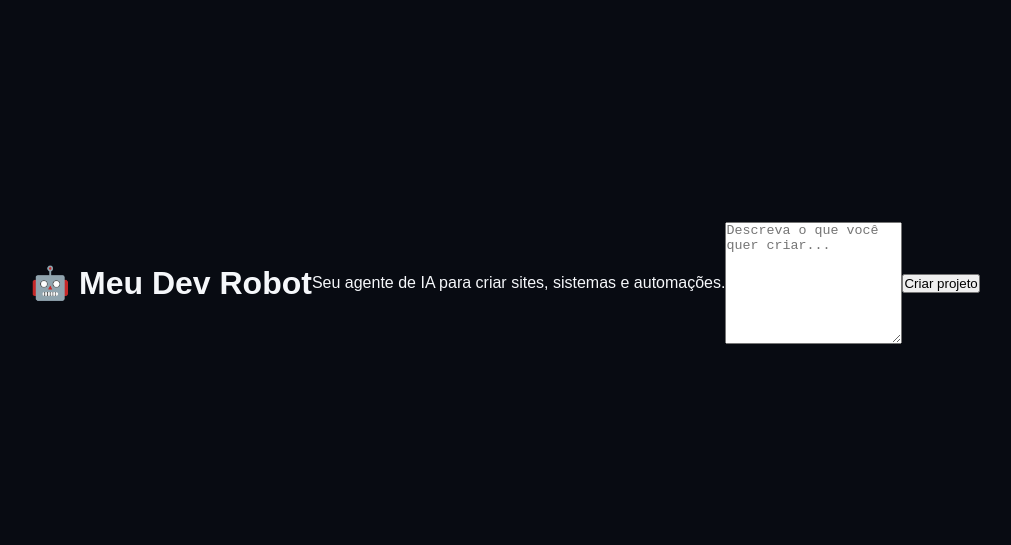
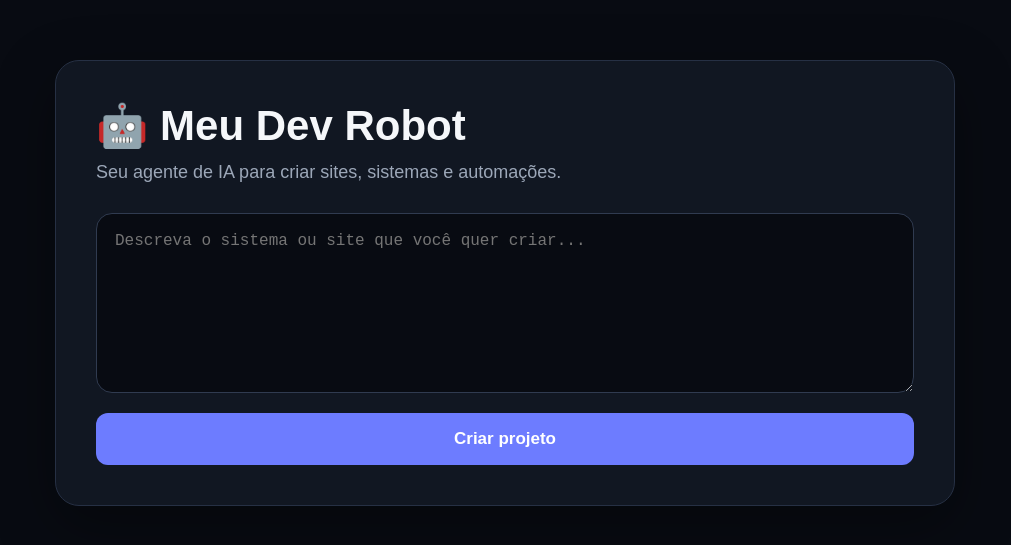
Before and after one commit to acaidocasalba-netizen/meu-dev-robot, a Next.js app: page / in a window 1280 px wide. Shown: the part 117-662 px from the top of the page, without its empty margins (135-1146 px from the left). Built offline with nearby package versions, Linux system fonts and the light colour scheme.

Commit message:
Update page.js

```diff
--- a/app/page.js
+++ b/app/page.js
@@ -1,20 +1,24 @@
 export default function Home() {
   return (
     <main>
-      <h1>🤖 Meu Dev Robot</h1>
+      <div className="robot-container">
+        <div className="robot-header">
+          <h1 className="robot-title">🤖 Meu Dev Robot</h1>
 
-      <p>
+          <p className="robot-subtitle">
             Seu agente de IA para criar sites, sistemas e automações.
           </p>
+        </div>
 
         <textarea
-        placeholder="Descreva o que você quer criar..."
-        rows="8"
+          className="robot-input"
+          placeholder="Descreva o sistema ou site que você quer criar..."
         />
 
-      <button>
+        <button className="robot-button">
           Criar projeto
         </button>
+      </div>
     </main>
   );
 }
```
Lines whose indentation alone changed are shown as unchanged.
